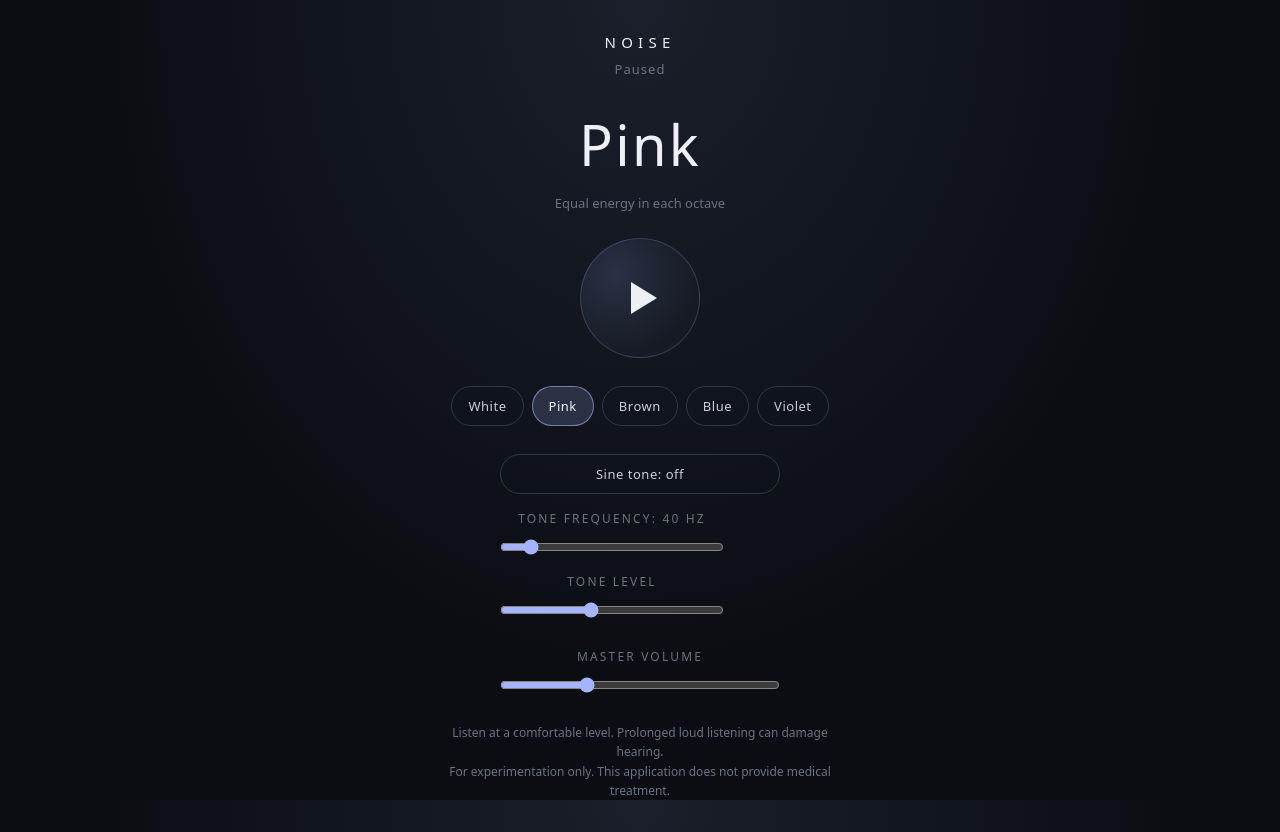
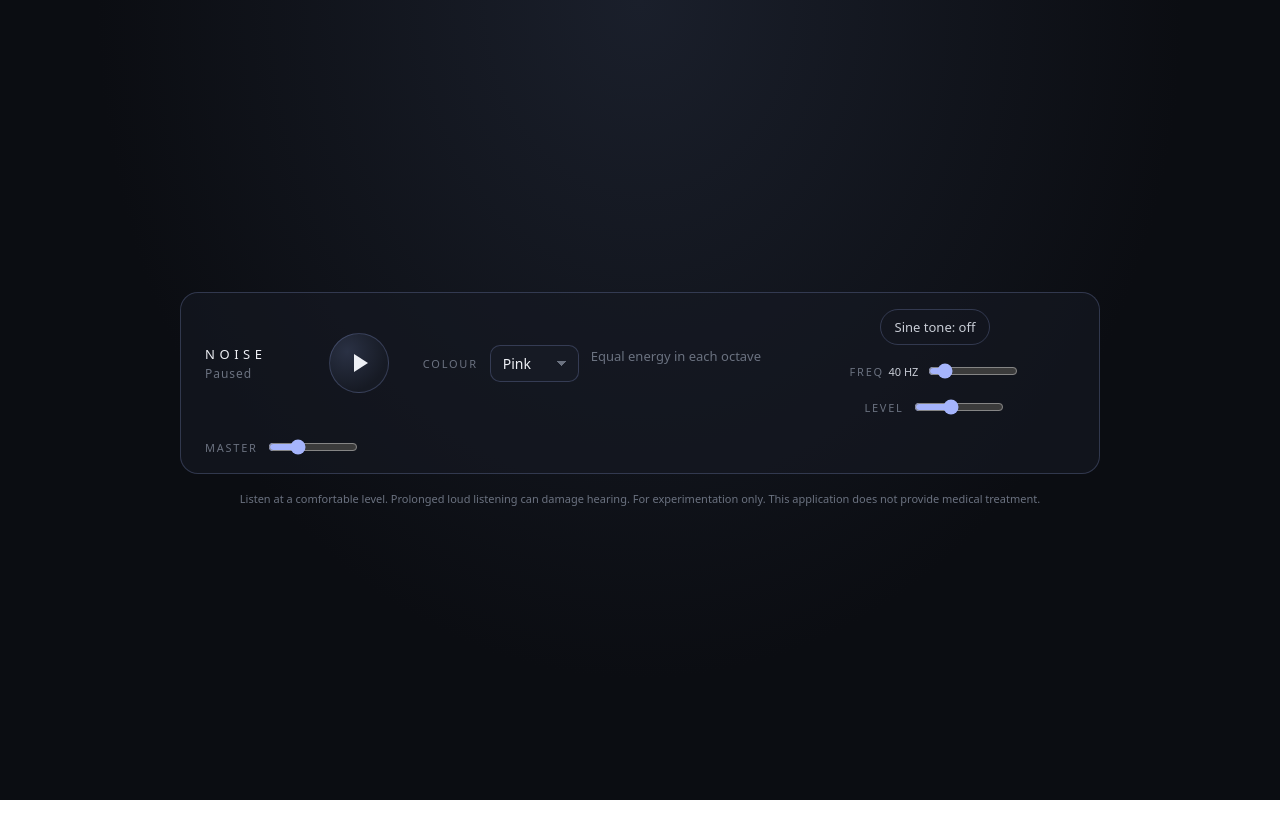
Before and after one commit to bgudna/brainclutterbegone, a plain HTML site: page index.html in a window 1280 px wide. After the commit the page ends 800 px from the top, so only its background shows below. Drawn offline with Linux system fonts and the light colour scheme.

Commit message:
minified the UI

```diff
--- a/app.js
+++ b/app.js
@@ -15,20 +15,11 @@
     violet: "Strongest emphasis on high frequencies"
   };
 
-  const LABELS = {
-    white: "White",
-    pink: "Pink",
-    brown: "Brown",
-    blue: "Blue",
-    violet: "Violet"
-  };
-
   const els = {
     playBtn: document.getElementById("play"),
     status: document.getElementById("status"),
-    name: document.getElementById("noise-name"),
+    typeSelect: document.getElementById("noise-type"),
     desc: document.getElementById("noise-desc"),
-    typeButtons: Array.prototype.slice.call(document.querySelectorAll(".type-btn[data-type]")),
     volume: document.getElementById("volume"),
     toneToggle: document.getElementById("tone-toggle"),
     toneFreq: document.getElementById("tone-freq"),
@@ -39,11 +30,8 @@
   let toneOn = false;
 
   function renderType(type) {
-    els.name.textContent = LABELS[type] || type;
+    els.typeSelect.value = type;
     els.desc.textContent = DESCRIPTIONS[type] || "";
-    els.typeButtons.forEach(function (btn) {
-      btn.setAttribute("aria-checked", String(btn.dataset.type === type));
-    });
   }
 
   function renderPlayState(isPlaying) {
@@ -78,8 +66,8 @@
     }
   }
 
-  function onTypeClick(event) {
-    const type = event.currentTarget.dataset.type;
+  function onTypeChange(event) {
+    const type = event.target.value;
     audio.setType(type);
     renderType(type);
   }
@@ -91,9 +79,7 @@
   }
 
   els.playBtn.addEventListener("click", onPlayClick);
-  els.typeButtons.forEach(function (btn) {
-    btn.addEventListener("click", onTypeClick);
-  });
+  els.typeSelect.addEventListener("change", onTypeChange);
   els.toneToggle.addEventListener("click", onToneToggle);
   els.toneFreq.addEventListener("input", function (event) {
     audio.setToneFrequency(event.target.value);
--- a/index.html
+++ b/index.html
@@ -8,54 +8,54 @@
   <link rel="stylesheet" href="noise.css">
 </head>
 <body>
-  <main class="app">
+  <main class="bar">
 
-    <header class="header">
+    <div class="brand">
       <h1 class="title">Noise</h1>
       <p id="status" class="status" aria-live="polite">Paused</p>
-    </header>
-
-    <section class="center">
-      <div id="noise-name" class="noise-name">Pink</div>
-      <p id="noise-desc" class="noise-desc"></p>
+    </div>
 
     <button id="play" class="play" type="button" aria-pressed="false" aria-label="Play">
       <span class="icon icon-play" aria-hidden="true"></span>
       <span class="icon icon-pause" aria-hidden="true"><span></span><span></span></span>
     </button>
-    </section>
 
-    <section class="types" role="radiogroup" aria-label="Noise colour">
-      <button class="type-btn" type="button" role="radio" data-type="white" aria-checked="false">White</button>
-      <button class="type-btn" type="button" role="radio" data-type="pink" aria-checked="true">Pink</button>
-      <button class="type-btn" type="button" role="radio" data-type="brown" aria-checked="false">Brown</button>
-      <button class="type-btn" type="button" role="radio" data-type="blue" aria-checked="false">Blue</button>
-      <button class="type-btn" type="button" role="radio" data-type="violet" aria-checked="false">Violet</button>
-    </section>
+    <div class="field">
+      <label for="noise-type" class="label">Colour</label>
+      <select id="noise-type" class="select">
+        <option value="white">White</option>
+        <option value="pink" selected>Pink</option>
+        <option value="brown">Brown</option>
+        <option value="blue">Blue</option>
+        <option value="violet">Violet</option>
+      </select>
+      <p id="noise-desc" class="noise-desc"></p>
+    </div>
 
-    <section class="tone">
-      <button id="tone-toggle" class="type-btn" type="button" role="switch" aria-checked="false">Sine tone: off</button>
-      <div class="volume">
-        <label for="tone-freq" class="volume-label">Tone frequency: <span id="tone-freq-value">40 Hz</span></label>
-        <input id="tone-freq" class="volume-slider" type="range" min="20" max="200" step="1" value="40">
+    <div class="field tone">
+      <button id="tone-toggle" class="chip" type="button" role="switch" aria-checked="false">Sine tone: off</button>
+      <div class="slider-group">
+        <label for="tone-freq" class="label">Freq <span id="tone-freq-value">40 Hz</span></label>
+        <input id="tone-freq" class="slider" type="range" min="20" max="200" step="1" value="40">
       </div>
-      <div class="volume">
-        <label for="tone-level" class="volume-label">Tone level</label>
-        <input id="tone-level" class="volume-slider" type="range" min="0" max="100" value="40">
+      <div class="slider-group">
+        <label for="tone-level" class="label">Level</label>
+        <input id="tone-level" class="slider" type="range" min="0" max="100" value="40">
       </div>
-    </section>
+    </div>
 
-    <section class="volume">
-      <label for="volume" class="volume-label">Master volume</label>
-      <input id="volume" class="volume-slider" type="range" min="0" max="100" value="30">
-    </section>
+    <div class="field">
+      <div class="slider-group">
+        <label for="volume" class="label">Master</label>
+        <input id="volume" class="slider" type="range" min="0" max="100" value="30">
+      </div>
+    </div>
+
+  </main>
 
   <footer class="notice">
-      <p>Listen at a comfortable level. Prolonged loud listening can damage hearing.</p>
-      <p>For experimentation only. This application does not provide medical treatment.</p>
+    <p>Listen at a comfortable level. Prolonged loud listening can damage hearing. For experimentation only. This application does not provide medical treatment.</p>
   </footer>
-
-  </main>
 
   <script src="audio.js"></script>
   <script src="app.js"></script>
--- a/styles.css
+++ b/styles.css
@@ -25,33 +25,42 @@ body {
 
 body {
   min-height: 100vh;
+  display: flex;
+  flex-direction: column;
+  justify-content: center;
   background: radial-gradient(ellipse at top, var(--bg-top) 0%, var(--bg-base) 60%) fixed;
   color: var(--text);
   font-family: system-ui, -apple-system, "Segoe UI", Roboto, "Helvetica Neue", Arial, sans-serif;
+  font-size: 14px;
   -webkit-font-smoothing: antialiased;
 }
 
-.app {
-  width: min(420px, 92vw);
-  min-height: 100vh;
+/* ---------- Horizontal control bar ---------- */
+
+.bar {
+  width: min(920px, 94vw);
   margin: 0 auto;
-  padding: 32px 0;
+  padding: 16px 24px;
+  display: flex;
+  flex-wrap: wrap;
+  align-items: center;
+  justify-content: space-between;
+  gap: 20px 28px;
+  background: rgba(22, 26, 36, 0.6);
+  border: 1px solid var(--border);
+  border-radius: 18px;
+}
+
+.brand {
   display: flex;
   flex-direction: column;
-  align-items: center;
-  justify-content: space-between;
-  gap: 28px;
-}
-
-/* ---------- Header ---------- */
-
-.header {
-  text-align: center;
+  gap: 2px;
+  min-width: 90px;
 }
 
 .title {
   margin: 0;
-  font-size: 15px;
+  font-size: 13px;
   font-weight: 500;
   letter-spacing: 0.35em;
   text-transform: uppercase;
@@ -59,53 +68,34 @@ body {
 }
 
 .status {
-  margin: 8px 0 0;
-  font-size: 13px;
+  margin: 0;
+  font-size: 12px;
   color: var(--muted);
   letter-spacing: 0.08em;
 }
 
-/* ---------- Centre: beat display, play, generate ---------- */
-
-.center {
+.field {
   display: flex;
-  flex-direction: column;
   align-items: center;
-  gap: 18px;
+  gap: 12px;
+  flex-wrap: wrap;
 }
 
-.beat-display {
-  display: flex;
-  align-items: baseline;
-  gap: 8px;
-  font-variant-numeric: tabular-nums;
+.label {
+  font-size: 11px;
+  text-transform: uppercase;
+  letter-spacing: 0.16em;
+  color: var(--muted);
+  white-space: nowrap;
 }
 
-.beat-value {
-  font-size: clamp(64px, 16vw, 96px);
-  font-weight: 200;
-  line-height: 1;
-  color: var(--text-strong);
-}
-
-.beat-unit {
-  font-size: 22px;
-  font-weight: 300;
-  color: var(--muted);
-}
-
-.beat-label {
-  margin: -8px 0 8px;
-  font-size: 12px;
-  text-transform: uppercase;
-  letter-spacing: 0.2em;
-  color: var(--muted);
-}
+/* ---------- Play button ---------- */
 
 .play {
   position: relative;
-  width: 120px;
-  height: 120px;
+  flex: 0 0 auto;
+  width: 60px;
+  height: 60px;
   border-radius: 50%;
   border: 1px solid var(--border);
   background: radial-gradient(circle at 30% 30%, #2a3144 0%, var(--surface) 70%);
@@ -122,35 +112,27 @@ body {
 }
 
 .play:active {
-  transform: scale(0.97);
+  transform: scale(0.96);
 }
 
-.play:focus-visible,
-.generate:focus-visible,
-.volume-slider:focus-visible {
-  outline: 2px solid var(--accent);
-  outline-offset: 4px;
-}
-
-/* Play / pause glyphs, toggled by body.is-playing */
 .icon-play {
   width: 0;
   height: 0;
-  margin-left: 8px;
-  border-top: 16px solid transparent;
-  border-bottom: 16px solid transparent;
-  border-left: 26px solid var(--text-strong);
+  margin-left: 4px;
+  border-top: 9px solid transparent;
+  border-bottom: 9px solid transparent;
+  border-left: 14px solid var(--text-strong);
 }
 
 .icon-pause {
   display: none;
-  gap: 8px;
+  gap: 5px;
 }
 
 .icon-pause span {
   display: block;
-  width: 9px;
-  height: 32px;
+  width: 5px;
+  height: 18px;
   border-radius: 2px;
   background: var(--text-strong);
 }
@@ -163,7 +145,6 @@ body.is-playing .icon-pause {
   display: flex;
 }
 
-/* Subtle breathing ring while playing */
 body.is-playing .play {
   animation: breathe 3.2s ease-in-out infinite;
 }
@@ -174,102 +155,111 @@ body.is-playing .play {
     box-shadow: 0 0 0 0 rgba(165, 180, 252, 0.28);
   }
   50% {
-    box-shadow: 0 0 0 20px rgba(165, 180, 252, 0);
+    box-shadow: 0 0 0 12px rgba(165, 180, 252, 0);
   }
 }
 
-.generate {
-  padding: 12px 22px;
+/* ---------- Dropdown ---------- */
+
+.select {
+  appearance: none;
+  -webkit-appearance: none;
+  padding: 8px 32px 8px 12px;
+  border-radius: 10px;
+  border: 1px solid var(--border);
+  background-color: var(--surface);
+  background-image: linear-gradient(45deg, transparent 50%, var(--muted) 50%),
+    linear-gradient(135deg, var(--muted) 50%, transparent 50%);
+  background-position: calc(100% - 16px) 50%, calc(100% - 11px) 50%;
+  background-size: 5px 5px, 5px 5px;
+  background-repeat: no-repeat;
+  color: var(--text-strong);
+  font: inherit;
+  font-size: 14px;
+  cursor: pointer;
+}
+
+.select:hover {
+  border-color: rgba(165, 180, 252, 0.45);
+}
+
+.select option {
+  background: var(--surface);
+  color: var(--text-strong);
+}
+
+.noise-desc {
+  margin: 0;
+  font-size: 12px;
+  color: var(--muted);
+  min-height: 1em;
+  max-width: 180px;
+}
+
+/* ---------- Tone toggle and sliders ---------- */
+
+.tone {
+  gap: 16px;
+}
+
+.chip {
+  padding: 8px 14px;
   border-radius: 999px;
   border: 1px solid var(--border);
   background: transparent;
   color: var(--text);
   font: inherit;
-  font-size: 14px;
+  font-size: 13px;
   cursor: pointer;
+  white-space: nowrap;
   transition: background 0.2s ease, border-color 0.2s ease;
 }
 
-.generate:hover {
+.chip:hover {
   background: rgba(165, 180, 252, 0.08);
   border-color: rgba(165, 180, 252, 0.45);
 }
 
-.generate:active {
-  transform: scale(0.98);
+.chip[aria-checked="true"] {
+  background: rgba(165, 180, 252, 0.14);
+  color: var(--text-strong);
 }
 
-/* ---------- Technical readout ---------- */
-
-.tech {
-  width: 100%;
+.slider-group {
   display: flex;
-  justify-content: space-between;
-  gap: 12px;
-  padding: 16px 0;
-  border-top: 1px solid rgba(255, 255, 255, 0.05);
-  border-bottom: 1px solid rgba(255, 255, 255, 0.05);
+  align-items: center;
+  gap: 8px;
 }
 
-.tech-item {
-  flex: 1;
-  display: flex;
-  flex-direction: column;
-  align-items: center;
-  gap: 4px;
-  font-variant-numeric: tabular-nums;
+.slider {
+  width: 90px;
+  accent-color: var(--accent);
+  cursor: pointer;
 }
 
-.tech-label {
-  font-size: 11px;
-  text-transform: uppercase;
-  letter-spacing: 0.18em;
-  color: var(--muted);
+#tone-freq-value {
+  color: var(--text);
+  font-variant-numeric: tabular-nums;
+  letter-spacing: normal;
 }
 
-.tech-value {
-  font-size: 16px;
-  color: var(--text);
-}
+/* ---------- Focus ---------- */
 
-.tech-left .tech-label,
-.tech-left .tech-value {
-  color: var(--left);
-}
-
-.tech-right .tech-label,
-.tech-right .tech-value {
-  color: var(--right);
-}
-
-/* ---------- Master volume ---------- */
-
-.volume {
-  width: min(280px, 80%);
-  display: flex;
-  flex-direction: column;
-  align-items: center;
-  gap: 10px;
-}
-
-.volume-label {
-  font-size: 12px;
-  text-transform: uppercase;
-  letter-spacing: 0.18em;
-  color: var(--muted);
-}
-
-.volume-slider {
-  width: 100%;
-  accent-color: var(--accent);
-  cursor: pointer;
+.play:focus-visible,
+.chip:focus-visible,
+.select:focus-visible,
+.slider:focus-visible {
+  outline: 2px solid var(--accent);
+  outline-offset: 3px;
 }
 
 /* ---------- Notice ---------- */
 
 .notice {
+  width: min(920px, 94vw);
+  margin: 16px auto 0;
   text-align: center;
-  font-size: 12px;
+  font-size: 11px;
   line-height: 1.6;
   color: var(--muted);
 }
@@ -280,15 +270,20 @@ body.is-playing .play {
 
 /* ---------- Small screens ---------- */
 
-@media (max-height: 640px) {
-  .app {
-    padding: 20px 0;
-    gap: 18px;
+@media (max-width: 640px) {
+  .bar {
+    justify-content: center;
+    padding: 16px;
   }
 
-  .play {
-    width: 96px;
-    height: 96px;
+  .brand {
+    align-items: center;
+    width: 100%;
+  }
+
+  .noise-desc {
+    text-align: center;
+    max-width: none;
   }
 }
 
@@ -298,7 +293,7 @@ body.is-playing .play {
   }
 
   .play,
-  .generate {
+  .chip {
     transition: none;
   }
 }
```
Lines whose indentation alone changed are shown as unchanged.
